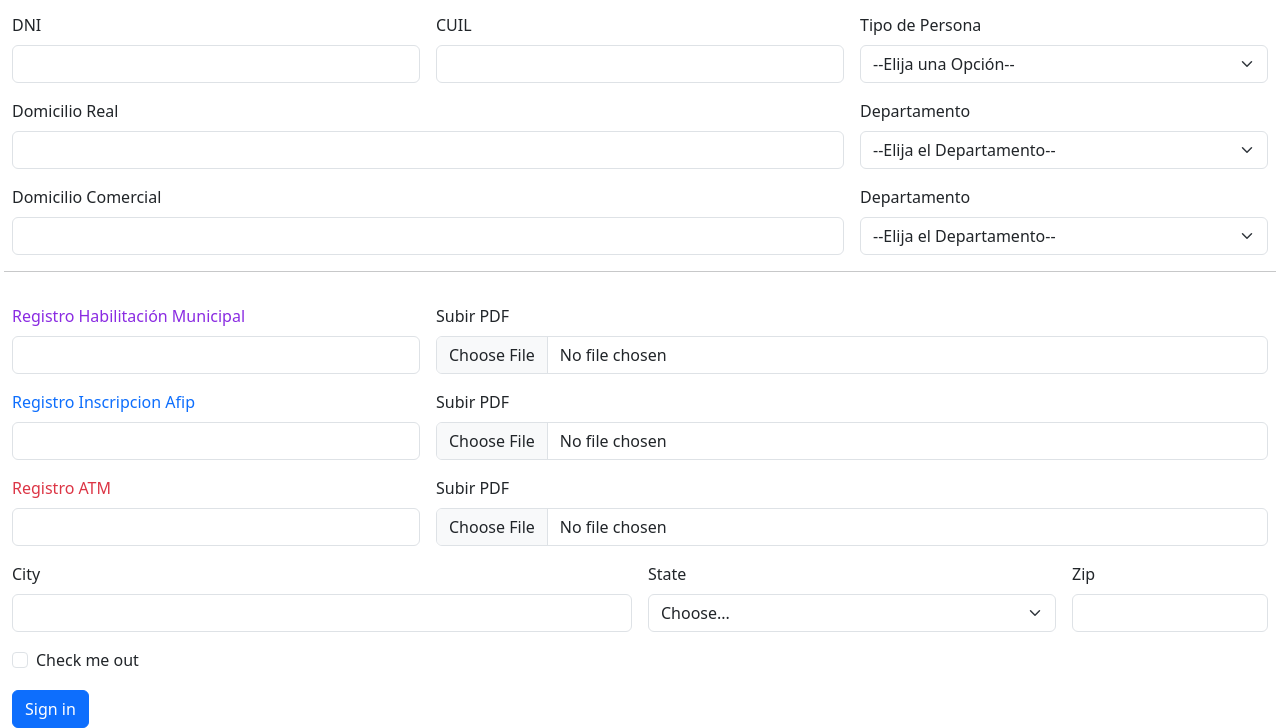
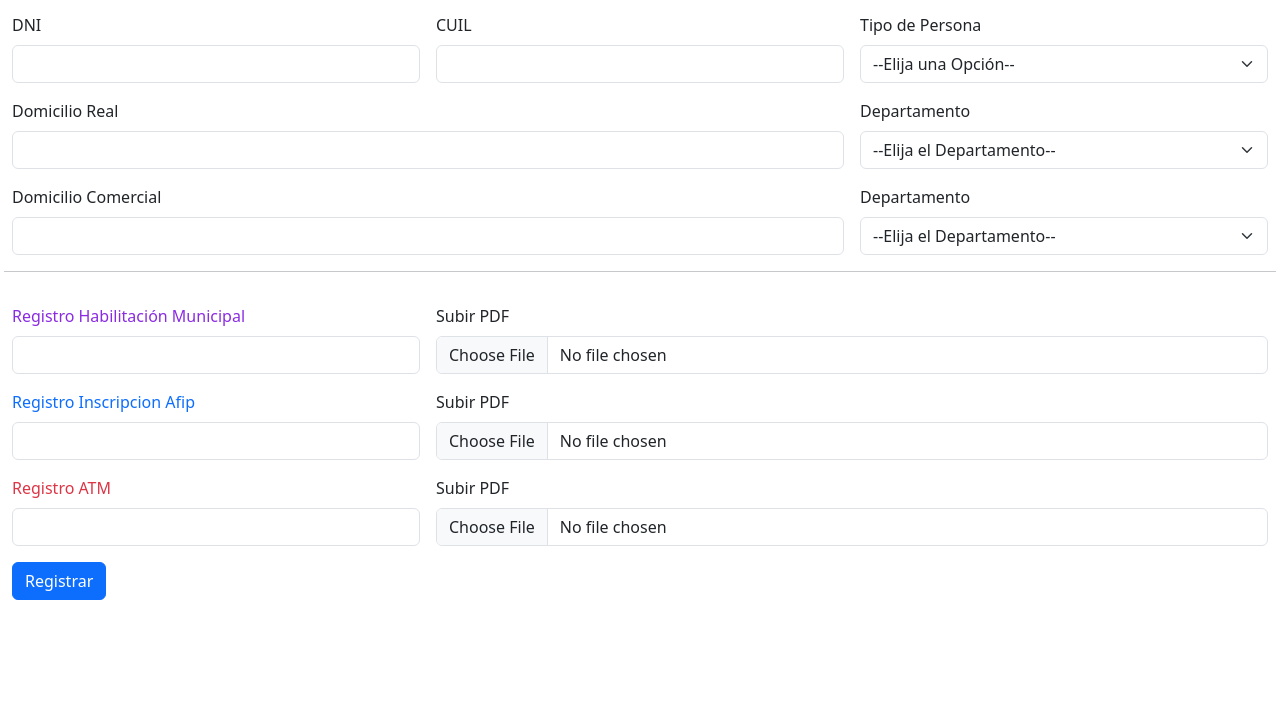
Before and after one commit to cristianchiera/cobre_desk, a website: page sujetos.html in a window 1280 px wide. Shown: the part 201-929 px from the top of the page. After the commit the page ends 801 px from the top, so only its background shows below. Drawn offline with nearby package versions, Linux system fonts and the light colour scheme.

Commit message:
pagina registro sujetos

```diff
--- a/sujetos.html
+++ b/sujetos.html
@@ -169,31 +169,12 @@
           <label for="atm_pdf" class="form-label">Subir PDF</label>
           <input type="file" class="form-control" id="atm_pdf" placeholder="">
         </div>
-        <div class="col-md-6">
-          <label for="dni" class="form-label">City</label>
-          <input type="text" class="form-control" id="dni">
-        </div>
-        <div class="col-md-4">
-          <label for="tipopersona" class="form-label">State</label>
-          <select id="tipopersona" class="form-select">
-            <option selected>Choose...</option>
-            <option>...</option>
-          </select>
-        </div>
-        <div class="col-md-2">
-          <label for="cuil" class="form-label">Zip</label>
-          <input type="text" class="form-control" id="cuil">
-        </div>
+
+
+
+
         <div class="col-12">
-          <div class="form-check">
-            <input class="form-check-input" type="checkbox" id="gridCheck">
-            <label class="form-check-label" for="gridCheck">
-              Check me out
-            </label>
-          </div>
-        </div>
-        <div class="col-12">
-          <button type="submit" class="btn btn-primary">Sign in</button>
+          <button type="button" class="btn btn-primary" id="registrar">Registrar</button>
         </div>
       </form>
     </section>
```
